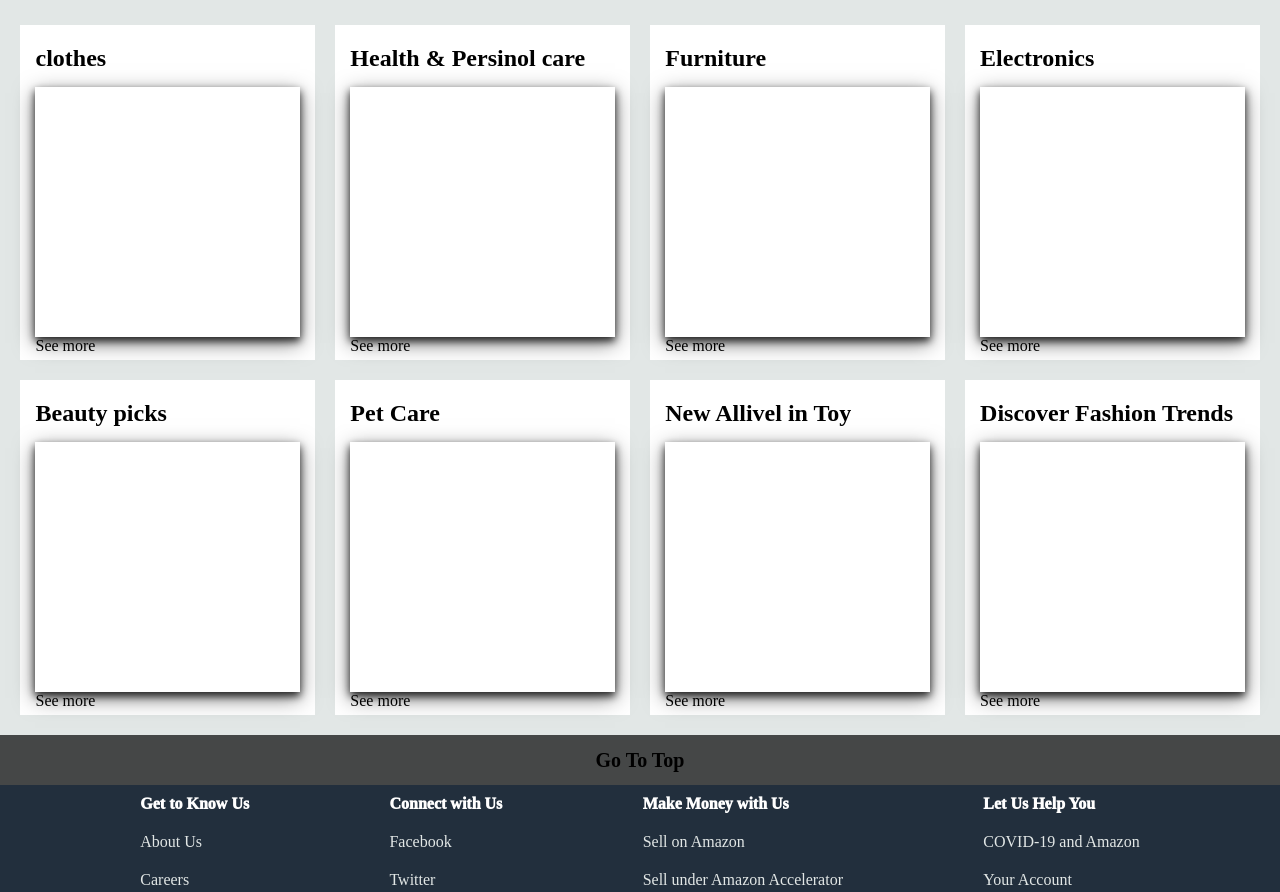
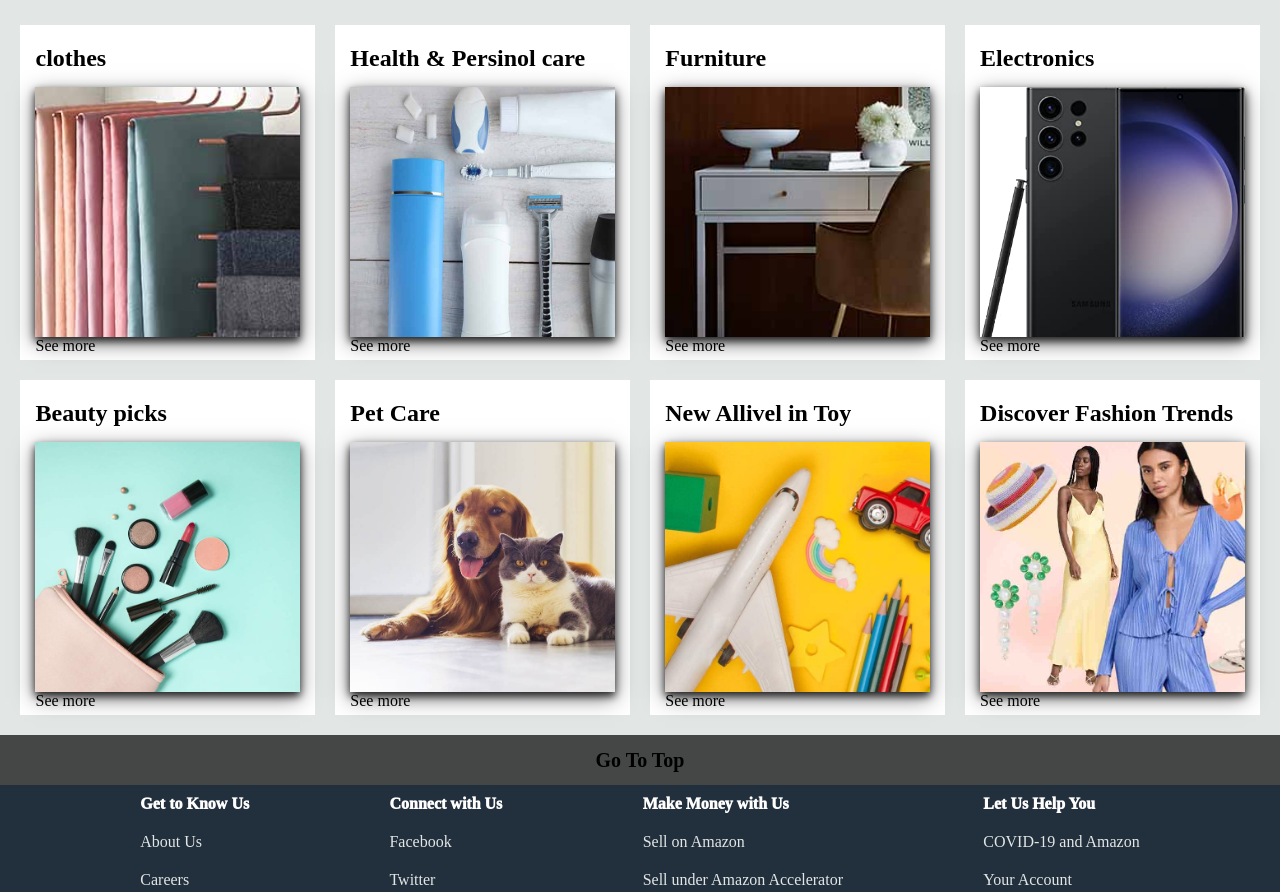
Before and after one commit to yadavrajkamal/Amazone, a plain HTML site: page index.html in a window 1280 px wide. Shown: the part 500-1392 px from the top of the page. Drawn offline with Linux system fonts and the light colour scheme; files whose address does not match are found by name.

Commit message:
Update index.html

```diff
--- a/index.html
+++ b/index.html
@@ -82,56 +82,56 @@
             <div class="box1 box">
                 <div class="box_content">
                     <h2>clothes</h2>
-                    <div class="box_img" style="background-image: url('box1_image.jpg');"></div>
+                    <div class="box_img" style="background-image: url('Asset/box1_image.jpg');"></div>
                     <p>See more</p>
                 </div>
             </div>
             <div class="box2 box">
                 <div class="box_content">
                     <h2>Health & Persinol care</h2>
-                    <div class="box_img" style="background-image: url('box2_image.jpg');"></div>
+                    <div class="box_img" style="background-image: url('Asset/box2_image.jpg');"></div>
                     <p>See more</p>
                 </div>
             </div>
             <div class="box3 box">
                 <div class="box_content">
                     <h2>Furniture</h2>
-                    <div class="box_img" style="background-image: url('box3_image.jpg');"></div>
+                    <div class="box_img" style="background-image: url('Asset/box3_image.jpg');"></div>
                     <p>See more</p>
                 </div>
             </div>
             <div class="box4 box">
                 <div class="box_content">
                     <h2>Electronics</h2>
-                    <div class="box_img" style="background-image: url('box4_image.jpg');"></div>
+                    <div class="box_img" style="background-image: url('Asset/box4_image.jpg');"></div>
                     <p>See more</p>
                 </div>
             </div>
             <div class="box1 box">
                 <div class="box_content">
                     <h2>Beauty picks</h2>
-                    <div class="box_img" style="background-image: url('box5_image.jpg');"></div>
+                    <div class="box_img" style="background-image: url('Asset/box5_image.jpg');"></div>
                     <p>See more</p>
                 </div>
             </div>
             <div class="box2 box">
                 <div class="box_content">
                     <h2>Pet Care</h2>
-                    <div class="box_img" style="background-image: url('box6_image.jpg');"></div>
+                    <div class="box_img" style="background-image: url('Asset/box6_image.jpg');"></div>
                     <p>See more</p>
                 </div>
             </div>
             <div class="box3 box">
                 <div class="box_content">
                     <h2>New Allivel in Toy</h2>
-                    <div class="box_img" style="background-image: url('box7_image.jpg');"></div>
+                    <div class="box_img" style="background-image: url('Asset/box7_image.jpg');"></div>
                     <p>See more</p>
                 </div>
             </div>
             <div class="box4 box">
                 <div class="box_content">
                     <h2>Discover Fashion Trends</h2>
-                    <div class="box_img" style="background-image: url('box8_image.jpg');"></div>
+                    <div class="box_img" style="background-image: url('Asset/box8_image.jpg');"></div>
                     <p>See more</p>
                 </div>
             </div>
```
